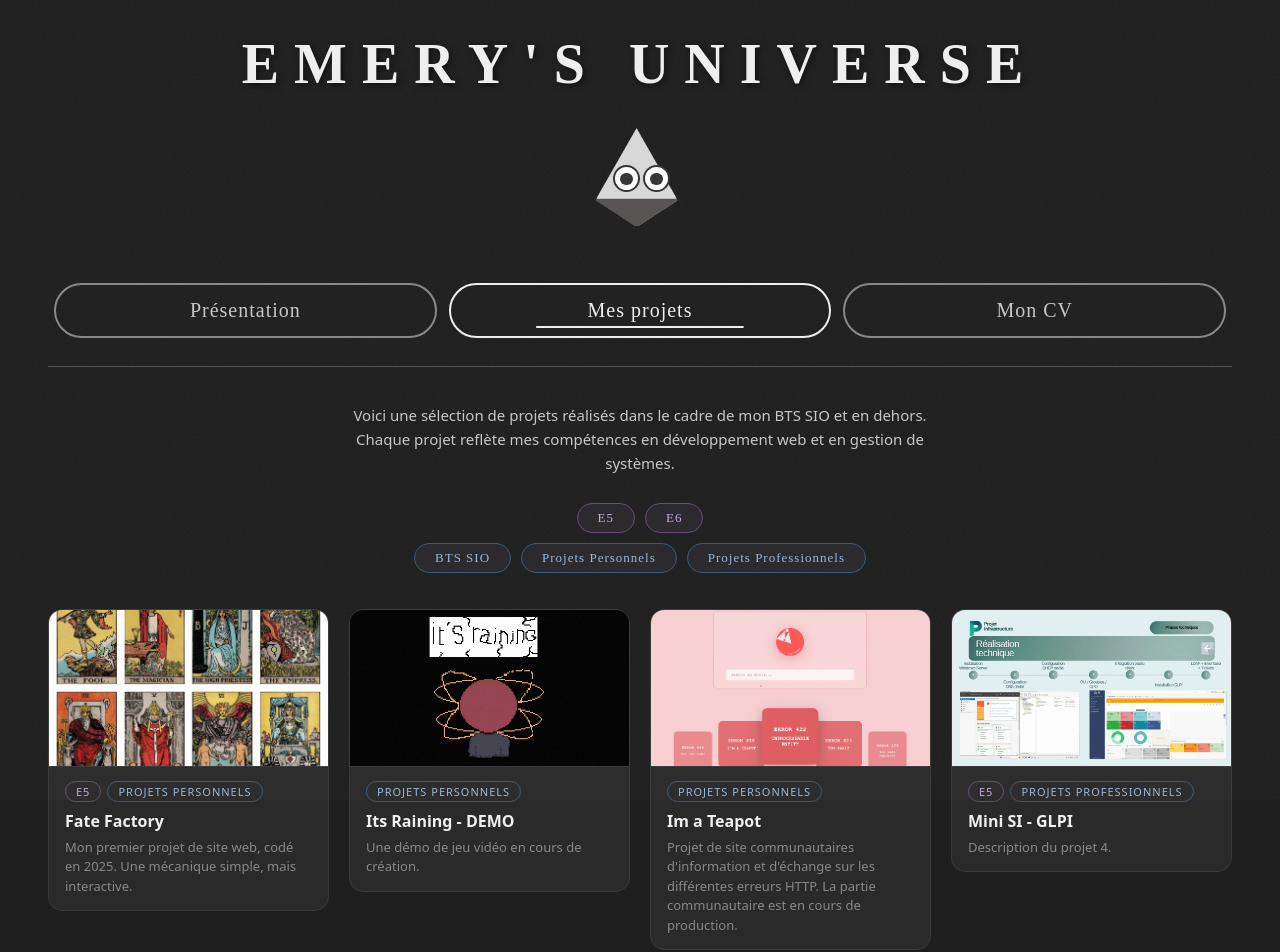
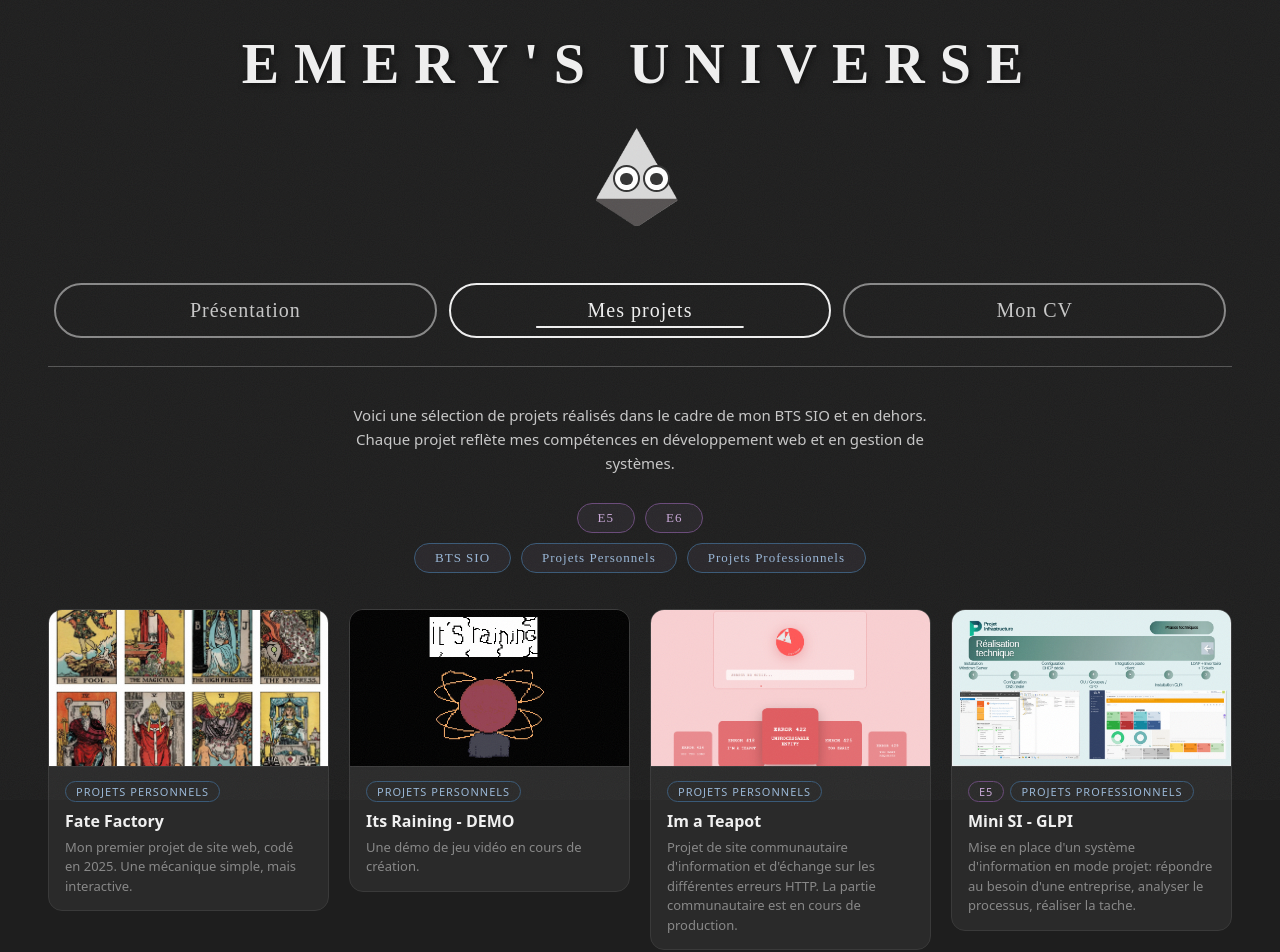
Before and after one commit to emerylenaiglaborderie-creator/Emery_s_Universe, a React (Vite) app: page /Emery_s_Universe/projets in a window 1280 px wide. Shown: the top 952 px of the page. Built offline with nearby package versions, Linux system fonts and the light colour scheme; a web font is replaced by a local one.

Commit message:
content: fix typos

```diff
--- a/src/pages/Projets.tsx
+++ b/src/pages/Projets.tsx
@@ -34,7 +34,6 @@ const PROJECTS: Project[] = [
     title: 'Fate Factory',
     image: fateFactoryThumb,
     description: 'Mon premier projet de site web, codé en 2025. Une mécanique simple, mais interactive.',
-    epreuve: 'E5',
     categorie: 'Projets Personnels',
     stack: ['HTML', 'CSS', 'JS'],
     githubUrl: 'https://emerylenaiglaborderie-creator.github.io/Fate-Factory/',
@@ -53,7 +52,7 @@ const PROJECTS: Project[] = [
     id: 3,
     title: 'Im a Teapot',
     image: imATeapotThumb,
-    description: `Projet de site communautaires d'information et d'échange sur les différentes erreurs HTTP. La partie communautaire est en cours de production.`,
+    description: `Projet de site communautaire d'information et d'échange sur les différentes erreurs HTTP. La partie communautaire est en cours de production.`,
     categorie: 'Projets Personnels',
     stack: ['Typescript','Vue', 'Firebase, Node'],
   },
@@ -61,7 +60,7 @@ const PROJECTS: Project[] = [
     id: 4,
     title: 'Mini SI - GLPI',
     image: GLPIThumb,
-    description: 'Description du projet 4.',
+    description: `Mise en place d'un système d'information en mode projet: répondre au besoin d'une entreprise, analyser le processus, réaliser la tache.`,
     epreuve: 'E5',
     categorie: 'Projets Professionnels',
     stack: ['GLPI', 'Windows Server'],
```
